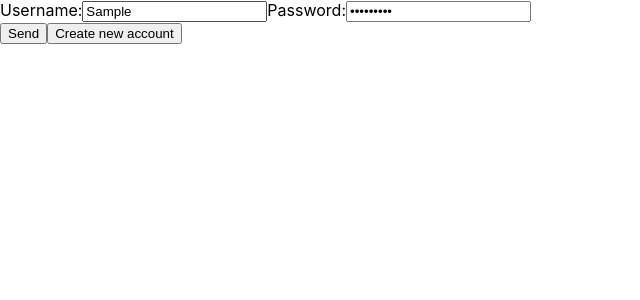
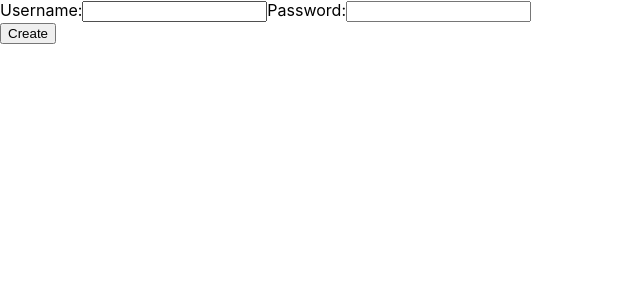
Before and after one commit to BlasBoca/rampupCirilla, a React (Create React App) app in the folder rampup/: page / in a window 1280 px wide. Both pictures are taken after typing "Sample", "Sample123" into the empty fields and a click on the button "Create new account". Shown: the top 300 px of the page, without its empty margins (0-640 px from the left). Built offline with nearby package versions, Linux system fonts and the light colour scheme.

Commit message:
commit register unfinished

```diff
--- a/rampup/src/Login.jsx
+++ b/rampup/src/Login.jsx
@@ -1,14 +1,13 @@
+
 import { useState } from 'react';
+import  {Register}  from './Register';
 
-/**
- * This is the login component
- * @returns {JSX}
- */
 const Login = () => {
   const [username, setUsername] = useState('');
   const [password, setPassword] = useState('');
   const [passwordError, setPasswordError] = useState('');
-  const [loggedIn, setLoggedIn] = useState(false); // fixed typo in variable name
+  const [loggedIn, setLoggedIn] = useState(false);
+  const [isRegistering, setIsRegistering] = useState(false);
 
   const handleChangeUsername = (event) => {
     setUsername(event.target.value);
@@ -25,7 +24,7 @@ const Login = () => {
       return;
     }
 
-    // now check if password is at least 8 characters long
+    // now check if password is at least 7 characters long
     if (password.length < 7) { // changed <= to < because it's asking for "more than"
       setPasswordError('Password must be at least 7 characters long'); // changed error message to match condition
       return;
@@ -39,10 +38,16 @@ const Login = () => {
     }
   };
 
+  const handleToggleForm = () => {
+    setIsRegistering(!isRegistering);
+  };
+
   return (
     loggedIn ? (
       <div>Credentials are valid</div>
-    ) : (
+    ) : isRegistering ? (
+        <Register passwordError={passwordError} setPasswordError={setPasswordError}/>
+      ) : (
       <form onSubmit={handleSubmit}>
         <label>
           Username:
@@ -60,9 +65,9 @@ const Login = () => {
             onChange={handleChangePassword}
           />
         </label>
-        <div>{passwordError}</div> {/* added a div to display the error message */}
+        <div>{passwordError}</div>
         <button type="submit">Send</button>
-        <button type="button">Create new account</button> {/* changed type to "button" because it's not a submit button */}
+        <button type="button" onClick={handleToggleForm}>Create new account</button> {/* changed type to "button" because it's not a submit button */}
       </form>
     )
   );
--- a/rampup/src/Register.jsx
+++ b/rampup/src/Register.jsx
@@ -0,0 +1,55 @@
+import { useState } from 'react';
+
+const Register = () => {
+  const [username, setUsername] = useState('');
+  const [password, setPassword] = useState('');
+  const [passwordError, setPasswordError] = useState('');
+  const [registered, setRegistered] = useState(false);
+
+  const handleUsernameChange = (event) => {
+    setUsername(event.target.value);
+  };
+
+  const handlePasswordChange = (event) => {
+    setPassword(event.target.value);
+  };
+
+  const handleCreate = (event) => {
+    event.preventDefault();
+
+    if (username.trim() === '' || password.trim() === '') {
+      // .trim removes empty spaces
+      return;
+    }
+
+    if (password.length <= 7) {
+      setPasswordError('Password must have more than 7 characters');
+      return;
+    }
+
+    setRegistered(true);
+
+  };
+
+  return registered ? (
+    <h1>You are now registered</h1>
+  ) : (
+    <form onCreate={handleCreate}>
+      <label>
+        Username:
+        <input type="text" value={username} onChange={handleUsernameChange} />
+      </label>
+      <label>
+        Password:
+        <input
+          type="password"
+          value={password}
+          onChange={handlePasswordChange}
+        />
+      </label>
+      <div>{passwordError}</div>
+      <button type="submit">Create</button>
+    </form>
+  );
+};
+export { Register };
```
Also changed, not shown: rampup/src/index.css (line endings or trailing spaces).
